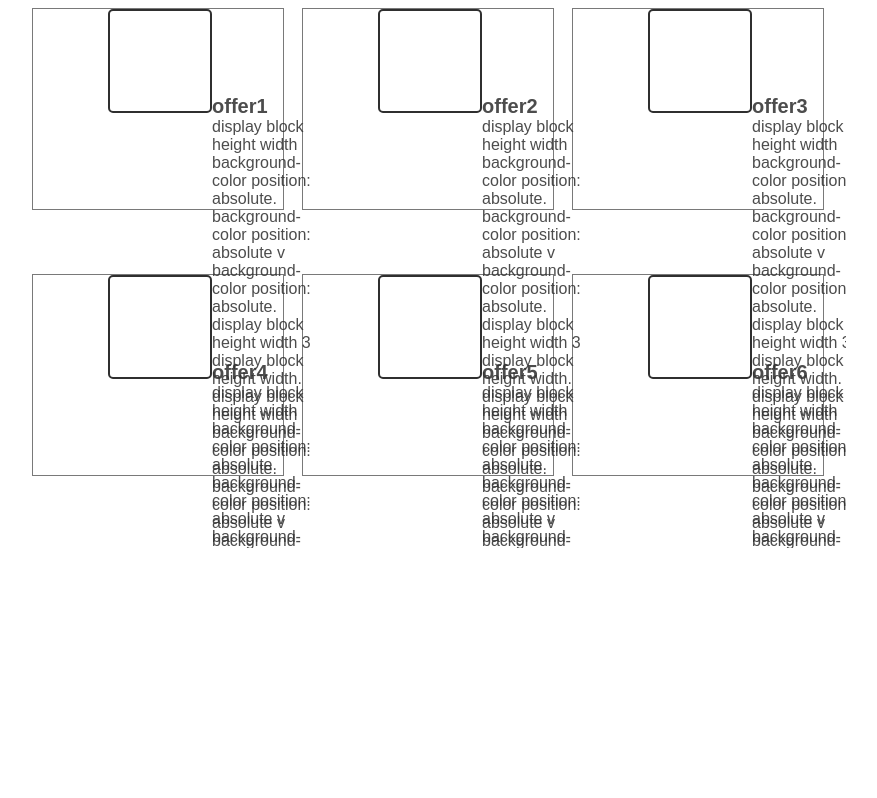
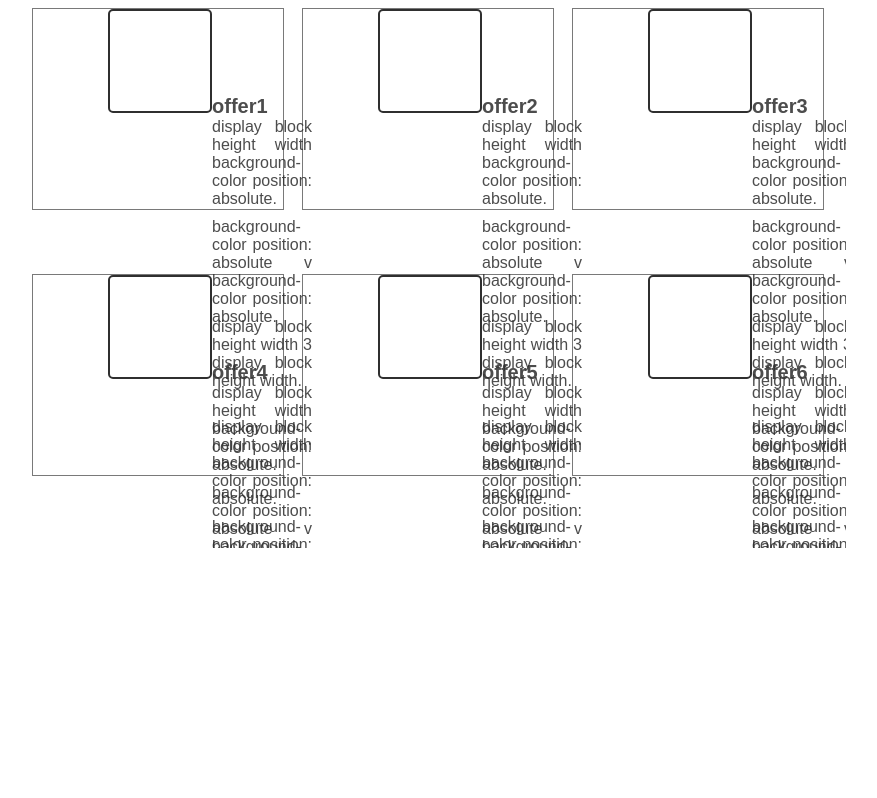
Before and after one commit to katrinkattt/react-app-yellow, a React (Create React App) app in the folder app-lending/yell-app/: page / in a window 1280 px wide. Shown: the part 1022-1820 px from the top of the page, without its empty margins (196-1073 px from the left). Built offline with nearby package versions, Linux system fonts and the light colour scheme.

Commit message:
rename text-> more

```diff
--- a/app-lending/yell-app/src/components/ourService.jsx
+++ b/app-lending/yell-app/src/components/ourService.jsx
@@ -41,7 +41,7 @@ export default class OurService extends Component {
                                     <div className="offer__title"> {titl}</div>
                                         {
                                             this.servState.text.map((txt, id) =>
-                                                <div className="offer__text">{txt}</div>
+                                                <div className="offer__more">{txt}</div>
                                             )
                                         }
                                     </div>
```
